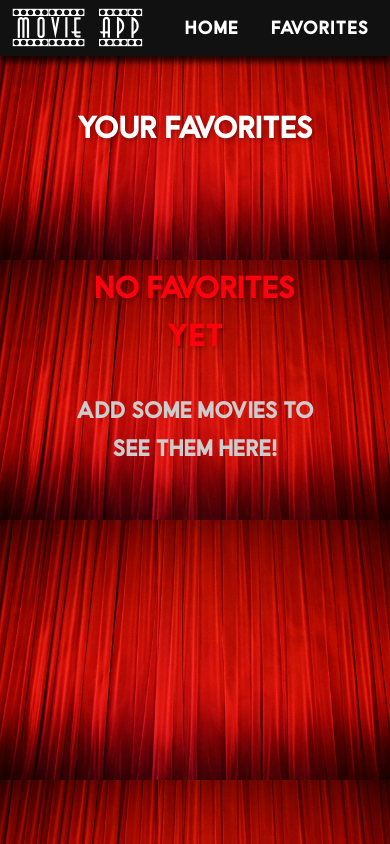
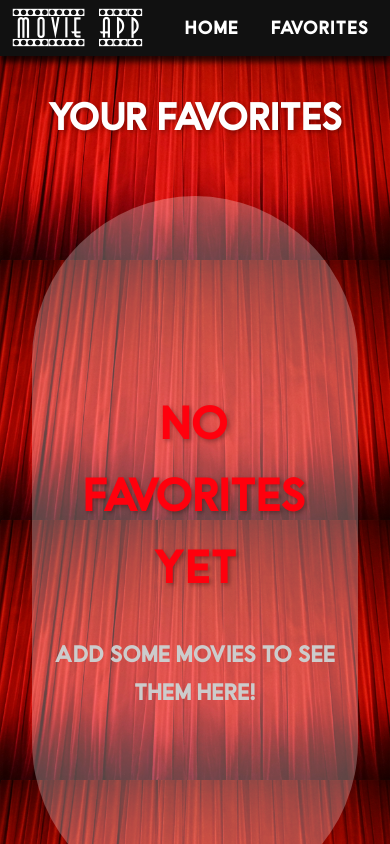
Before and after one commit to kodehodeandreas/MovieApp, a React (Vite) app: page /MovieApp/favorites in a window 390 px wide. Shown: the top 844 px of the page. Built offline with nearby package versions, Linux system fonts and the light colour scheme.

Commit message:
Some changes to favorites-layout and font adjustments

```diff
--- a/src/css/Favorites.css
+++ b/src/css/Favorites.css
@@ -21,10 +21,10 @@
   font-family: "Retro";
   width: 100%;
   max-width: 600px;
-  margin: 5rem auto;
+  margin: 3rem auto;
   padding: 12rem 1rem;
-  background-color: rgba(255, 255, 255, 0);
-  border-radius: 12px;
+  background-color: rgba(255, 255, 255, 0.268);
+  border-radius: 500px;
   text-align: center;
 }
 
@@ -48,17 +48,16 @@
 }
 
 .movies-grid {
-  display: flex;
-  flex-wrap: wrap;
-  justify-content: center;
+  display: grid;
+  grid-template-columns: repeat(4, minmax(0, 1fr));
   gap: 1rem;
   width: 100%;
+  justify-content: center;
 }
 
 .movies-grid > * {
-  max-width: 300px;
   width: 100%;
-  animation: fadeIn 0.3s ease-out forwards;
+  animation: fadeIn 0.7s ease-out forwards;
 }
 
 @keyframes fadeIn {
@@ -72,20 +71,20 @@
   }
 }
 
-@media (max-width: 768px) {
-  .favorites {
-    padding: 1rem;
-  }
-
-  .favorites h2 {
-    font-size: 2rem;
-  }
-
-  .favorites-empty {
-    padding: 2rem 1rem;
-  }
-
+@media (max-width: 1024px) {
   .movies-grid {
-    gap: 1rem;
+    grid-template-columns: repeat(3, 1fr);
   }
 }
+
+@media (max-width: 768px) {
+  .movies-grid {
+    grid-template-columns: repeat(2, 1fr);
+  }
+}
+
+@media (max-width: 480px) {
+  .movies-grid {
+    grid-template-columns: 1fr;
+  }
+}
--- a/src/css/MovieCard.css
+++ b/src/css/MovieCard.css
@@ -194,7 +194,7 @@
   border: none;
   color: #f2f1f1;
   cursor: pointer;
-
+  font-family: "Segoe UI", Tahoma, Geneva, Verdana, sans-serif;
   font-size: 0.9rem;
   font-weight: 500;
   margin-left: 0.3rem;
@@ -202,6 +202,7 @@
 
 .read-more-btn:hover {
   text-decoration: underline;
+  color: #fb0202;
 }
 
 .read-more-btn:focus,
@@ -238,6 +239,7 @@
   box-shadow: 0 0 10px rgba(235, 232, 232, 0.721);
   animation: slideUp 0.3s ease;
   margin: 0;
+  font-family: "Segoe UI", Tahoma, Geneva, Verdana, sans-serif;
 }
 
 .modal-content h2 {
@@ -248,6 +250,7 @@
 .modal-release {
   color: #ccc;
   font-size: 0.9rem;
+  font-family: "Retro";
   margin-bottom: 1rem;
 }
 
```
